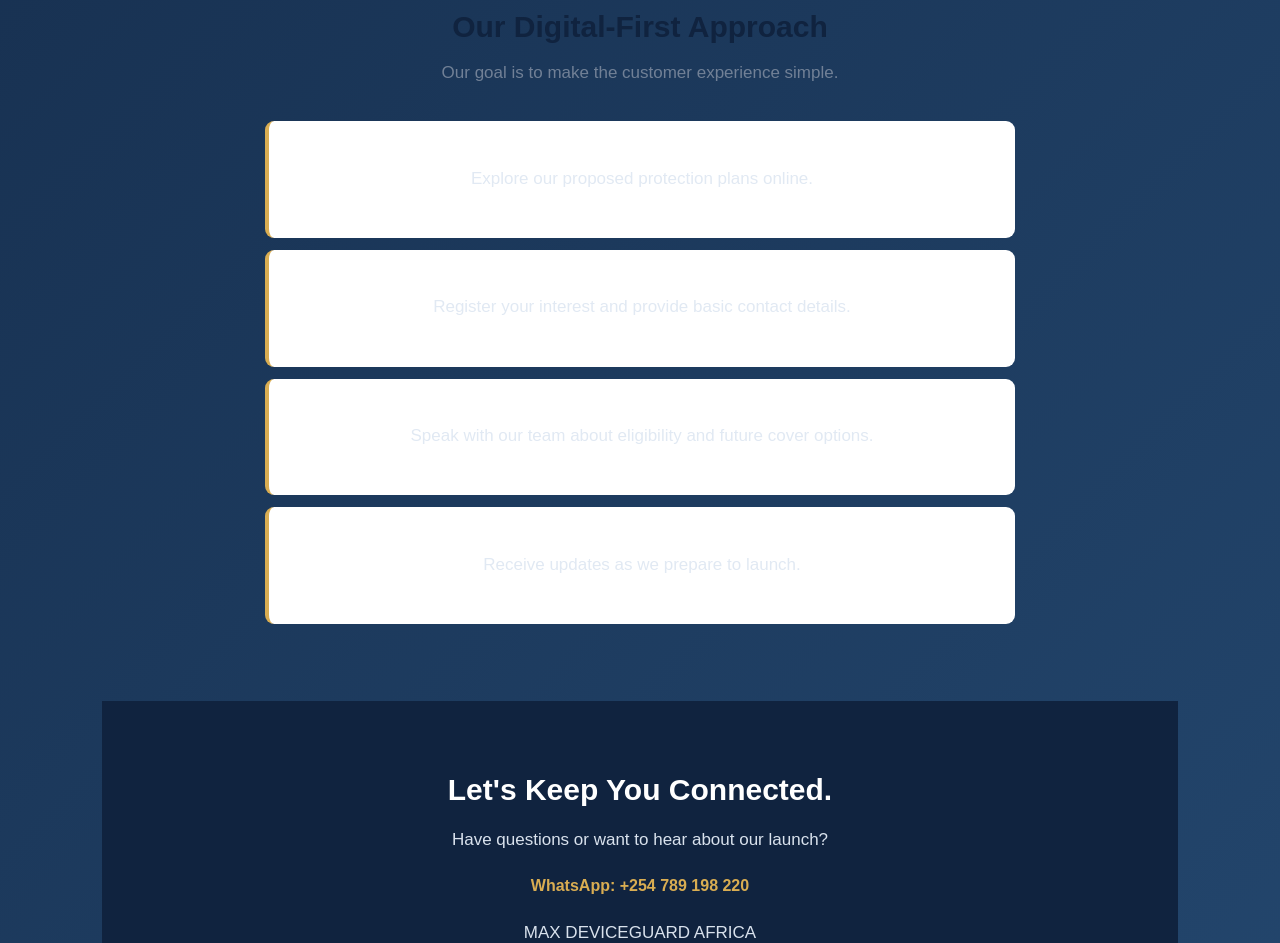
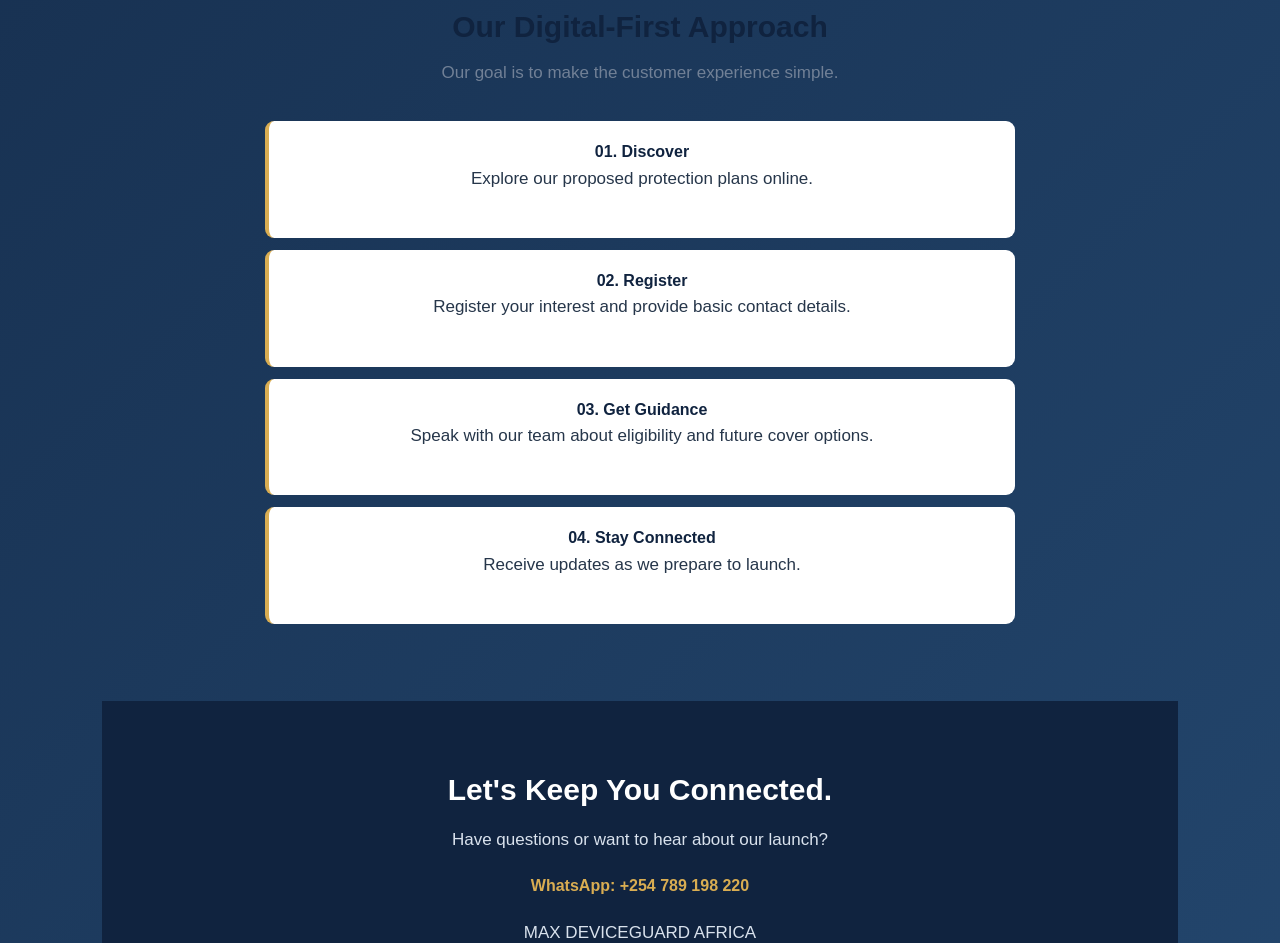
Before and after one commit to maxdeviceguardafrica/max-deviceguard-app, a plain HTML site: page index.html in a window 1280 px wide. Shown: the part 1885-2828 px from the top of the page. Drawn offline with Linux system fonts and the light colour scheme.

Commit message:
Update index.html

```diff
--- a/index.html
+++ b/index.html
@@ -273,6 +273,15 @@
       border-left: 4px solid var(--gold);
     }
 
+    .step strong {
+  color: #10233f !important;
+  opacity: 1 !important;
+}
+
+.step p {
+  color: #26364a !important;
+  opacity: 1 !important;
+}
     .contact {
       background: var(--navy);
       color: white;
```
